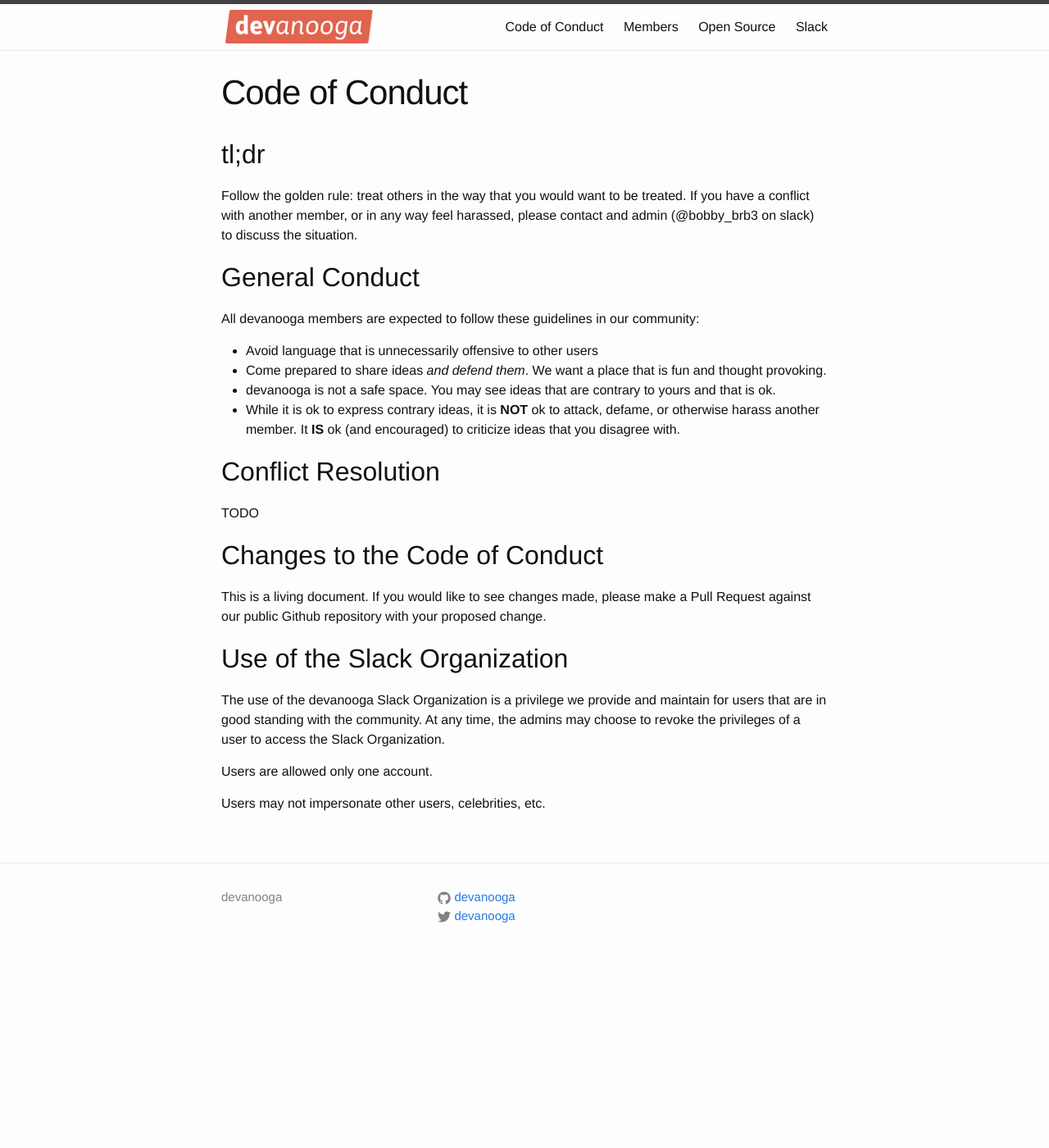
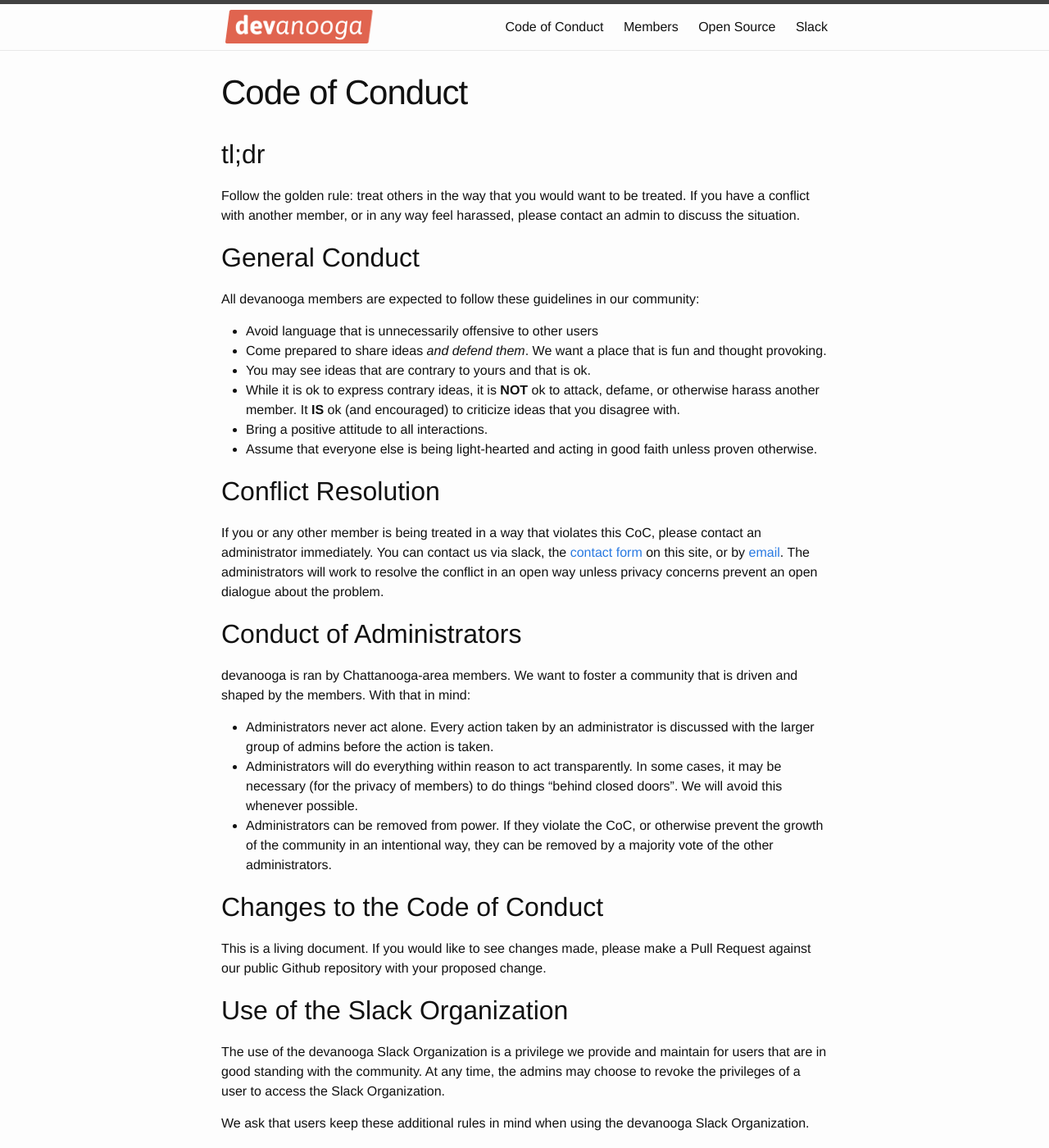
Before and after one commit to devanooga/devanooga.com, a Jekyll site: the page built from _pages/coc.md, in a window 1280 px wide and 1400 px high. Shown: the whole window at 82% size. Built offline with Jekyll 4.4.1, drawn with Linux system fonts in a browser that asks for light colours; some of the changed text lies outside the part shown.

Commit message:
More work on the CoC.

```diff
--- a/_pages/coc.md
+++ b/_pages/coc.md
@@ -6,26 +6,39 @@ permalink: /coc/
 
 ## tl;dr
 Follow the golden rule: treat others in the way that you would want to be treated.
-If you have a conflict with another member, or in any way feel harassed, please contact and admin (@bobby_brb3 on slack) to discuss the situation.
+If you have a conflict with another member, or in any way feel harassed, please contact an admin to discuss the situation.
 
 ## General Conduct
 All devanooga members are expected to follow these guidelines in our community:
 
 - Avoid language that is unnecessarily offensive to other users
 - Come prepared to share ideas _and defend them_. We want a place that is fun and thought provoking.
-- devanooga is not a safe space. You may see ideas that are contrary to yours and that is ok.
+- You may see ideas that are contrary to yours and that is ok.
 - While it is ok to express contrary ideas, it is **NOT** ok to attack, defame, or otherwise harass another member. It **IS** ok (and encouraged) to criticize ideas that you disagree with.
+- Bring a positive attitude to all interactions.
+- Assume that everyone else is being light-hearted and acting in good faith unless proven otherwise.
 
 ## Conflict Resolution
-TODO
+If you or any other member is being treated in a way that violates this CoC, please contact an administrator immediately. You can contact us via slack, the [contact form](/contact/) on this site, or by [email](mailto:admin@devanooga.com).
+The administrators will work to resolve the conflict in an open way unless privacy concerns prevent an open dialogue about the problem.
+
+## Conduct of Administrators
+devanooga is ran by Chattanooga-area members. We want to foster a community that is driven and shaped by the members. With that in mind:
+
+- Administrators never act alone. Every action taken by an administrator is discussed with the larger group of admins before the action is taken.
+- Administrators will do everything within reason to act transparently. In some cases, it may be necessary (for the privacy of members) to do things "behind closed doors". We will avoid this whenever possible.
+- Administrators can be removed from power. If they violate the CoC, or otherwise prevent the growth of the community in an intentional way, they can be removed by a majority vote of the other administrators.
 
 ## Changes to the Code of Conduct
 This is a living document. If you would like to see changes made, please make a Pull Request against our public Github repository with your proposed change.
 
-
 ## Use of the Slack Organization
 The use of the devanooga Slack Organization is a privilege we provide and maintain for users that are in good standing with the community. At any time, the admins may choose to revoke the privileges of a user to access the Slack Organization.
 
-Users are allowed only one account.
+We ask that users keep these additional rules in mind when using the devanooga Slack Organization.
 
-Users may not impersonate other users, celebrities, etc.
+- Users are allowed only one account.
+- Users may not impersonate other users, celebrities, etc.
+- Try to find a relevant channel for a topic of discussion. For example, don't talk about your latest trip to the gun range in `#ruby`.
+- Users are welcome to create new channels for any topic. Administrators _may_ remove a channel if it is determined that it violates our CoC.
+- Bots are discouraged. If you would like to create a bot, please limit it to only one channel. Keep in mind that most users are wanting to interact with other people, not robots. We may remove bots if they are abused in any way.
```
